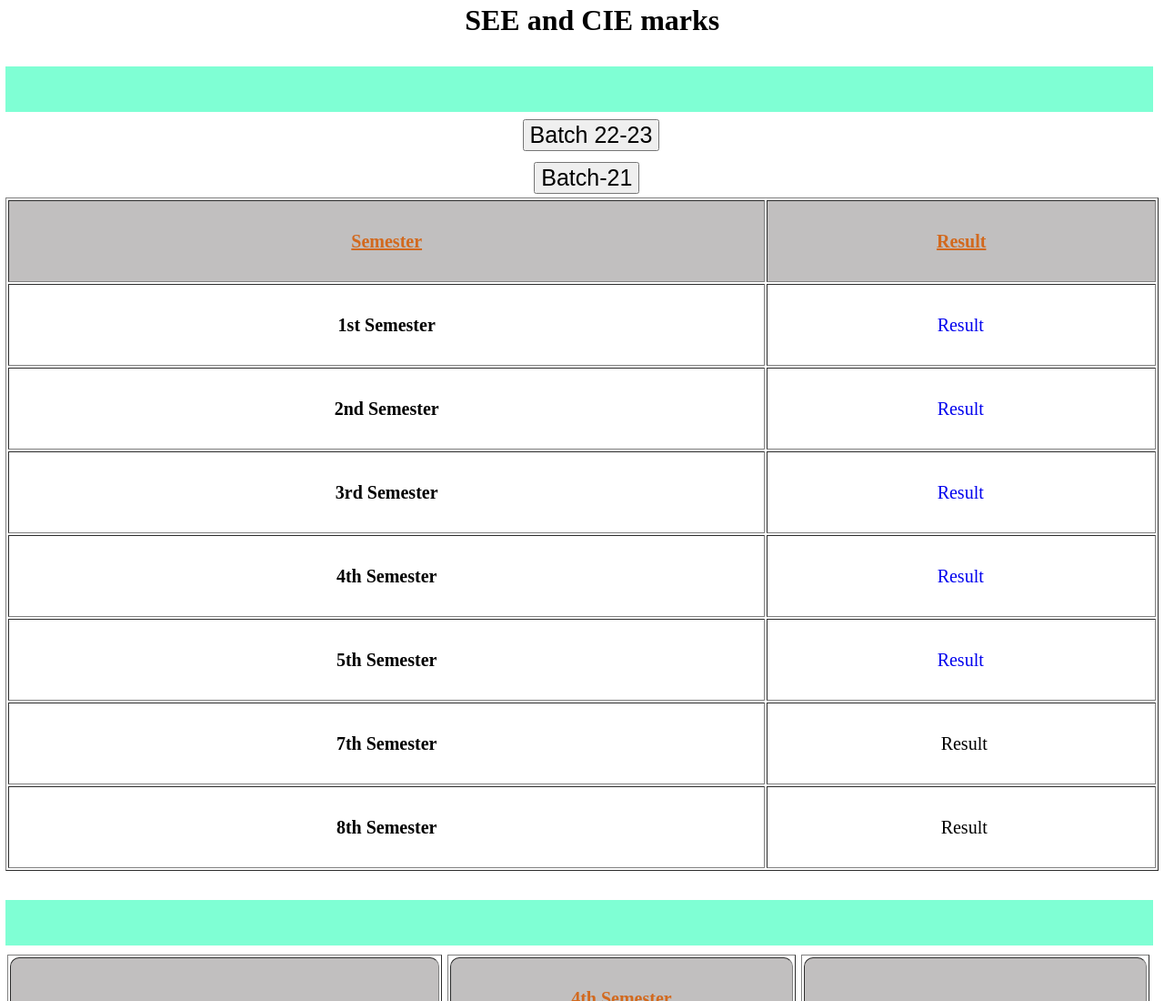
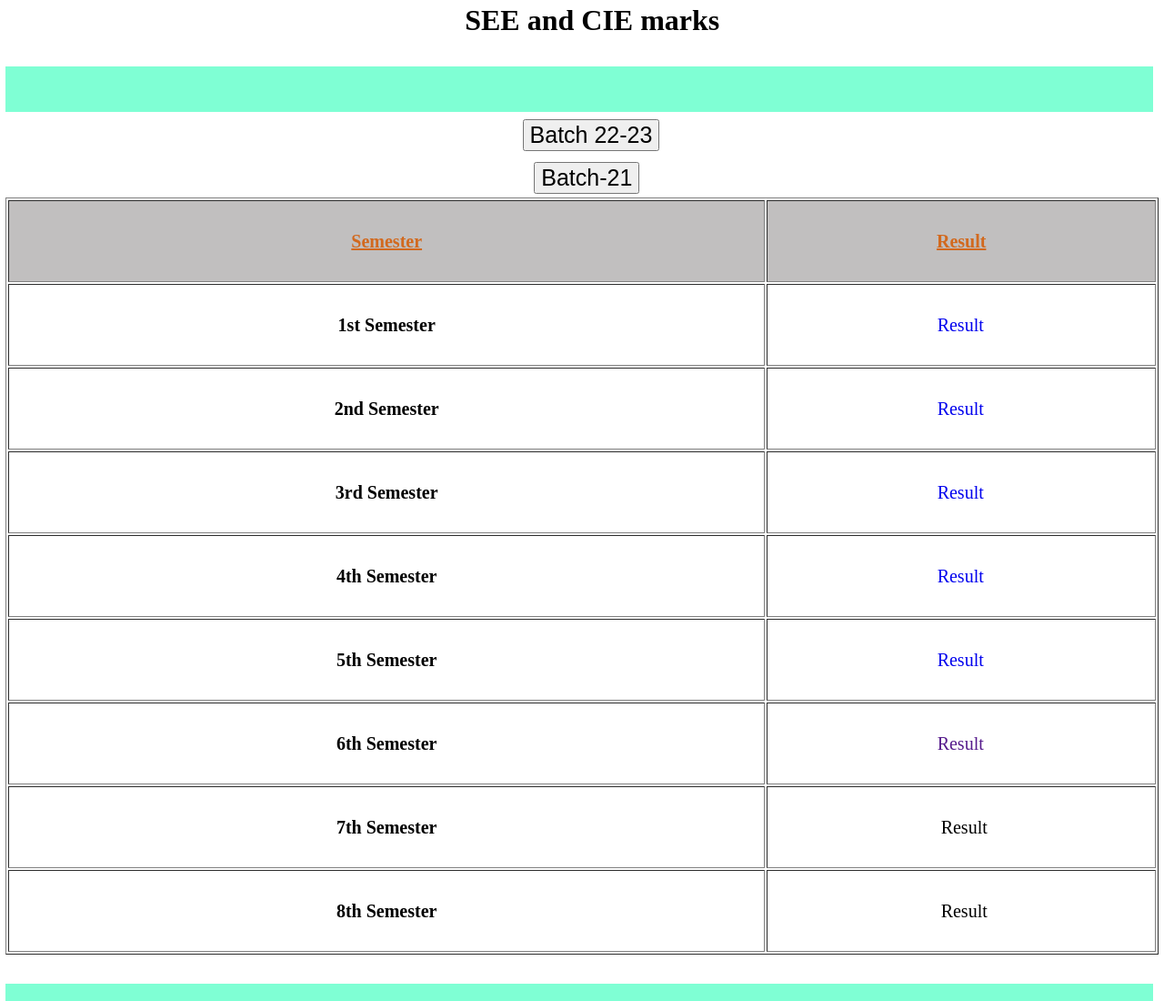
Before and after one commit to SumantAdky1/PDA, a plain HTML site: page cie.html in a window 1280 px wide. Shown: the top 1100 px of the page at 91% size. Drawn offline with Linux system fonts and the light colour scheme.

Commit message:
Update cie.html

```diff
--- a/cie.html
+++ b/cie.html
@@ -45,6 +45,10 @@
         <tr>
             <th>5th Semester</th>
             <td><a href="see5ise.pdf">Result</a></td>
+        </tr>
+        <tr>
+            <th>6th Semester</th>
+            <td><a href="">Result</a></td>
         </tr>
         <tr>
             <th>7th Semester</th>
```
